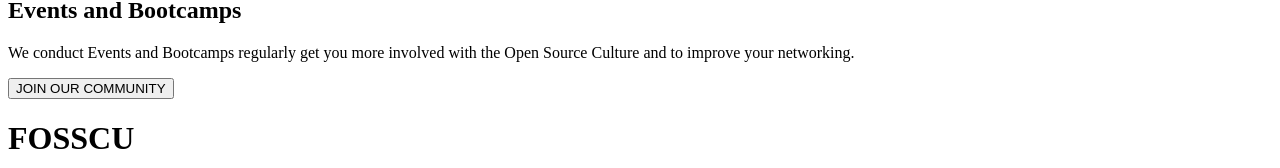
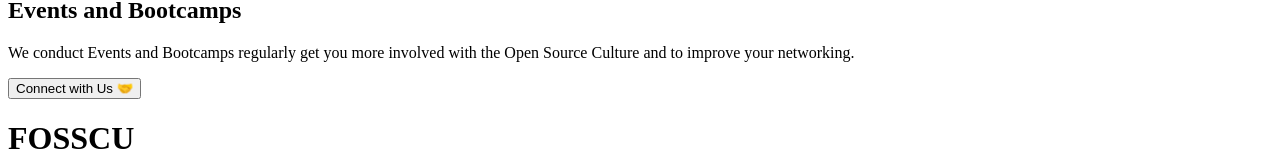
Before and after one commit to FOSS-Community/fosscu.org, a React (Create React App) app: page /about in a window 1280 px wide. Shown: the part 1467-1635 px from the top of the page. Built offline with nearby package versions, Linux system fonts and the light colour scheme.

Commit message:
Fixed Links in Contact ♥️

```diff
--- a/public/index.html
+++ b/public/index.html
@@ -2,7 +2,7 @@
 <html lang="en">
   <head>
     <meta charset="utf-8" />
-    <link rel="icon" href="%PUBLIC_URL%/favicon.ico" />
+    <link rel="icon" href="%PUBLIC_URL%/fosscu.png" />
     <meta name="viewport" content="width=device-width, initial-scale=1" />
     <meta name="theme-color" content="#000000" />
     <meta
@@ -24,7 +24,7 @@
       work correctly both with client-side routing and a non-root public URL.
       Learn how to configure a non-root public URL by running `npm run build`.
     -->
-    <title>React App</title>
+    <title>FOSSCU</title>
   </head>
   <body>
     <noscript>You need to enable JavaScript to run this app.</noscript>
--- a/src/pages/AboutOrg.jsx
+++ b/src/pages/AboutOrg.jsx
@@ -35,9 +35,11 @@
           <p class="leading-relaxed text-base mb-4"> We conduct Events and Bootcamps regularly get you more involved with the Open Source Culture and to improve your networking.</p>
         </div>
       </div>
+      <a href="https://linktr.ee/fosscu" target="_blank" rel="noopener noreferrer">
       <button
-        class="flex mx-auto mt-16 text-black bg-[#00ff00] font-poppins border-0 py-2 px-8 focus:outline-none rounded text-lg hover:shadow-md hover:shadow-white">JOIN OUR COMMUNITY
+        class="flex mx-auto mt-16 text-black bg-[#00ff00] font-poppins border-0 py-2 px-8 focus:outline-none rounded text-lg hover:shadow-md hover:shadow-white">Connect with Us 🤝
       </button>
+      </a>
     </div>
   </div>
   <Footer/>
```
Also changed, not shown: src/components/Contact.jsx (+0 -30 lines), public/fosscu.png (added).
